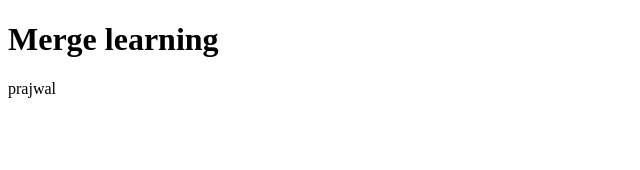
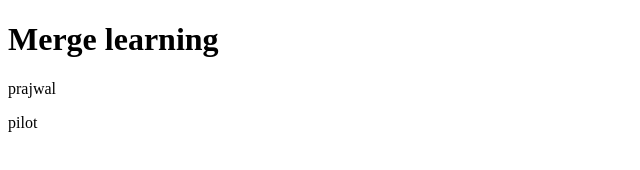
Before and after one commit to Prajwalgawai/Merge-Learning, a plain HTML site: page index.html in a window 1280 px wide. Shown: the full height of the page, 0-640 px from the left. Drawn offline with Linux system fonts and the light colour scheme.

Commit message:
pilot added para

```diff
--- a/index.html
+++ b/index.html
@@ -9,6 +9,7 @@
     <h1>Merge learning</h1>
     <div>
      <p>prajwal</p>
+     <p>pilot</p>
     </div>
 </body>
 </html>
```
